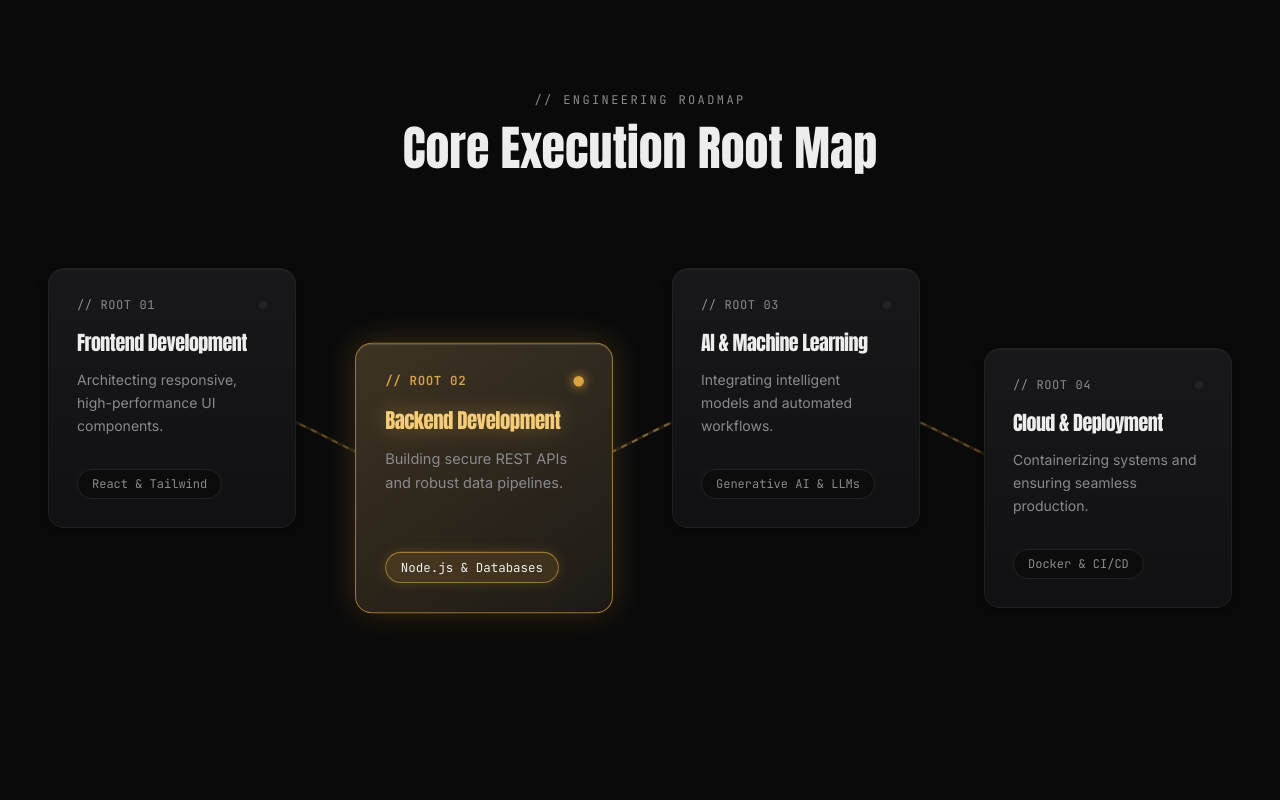
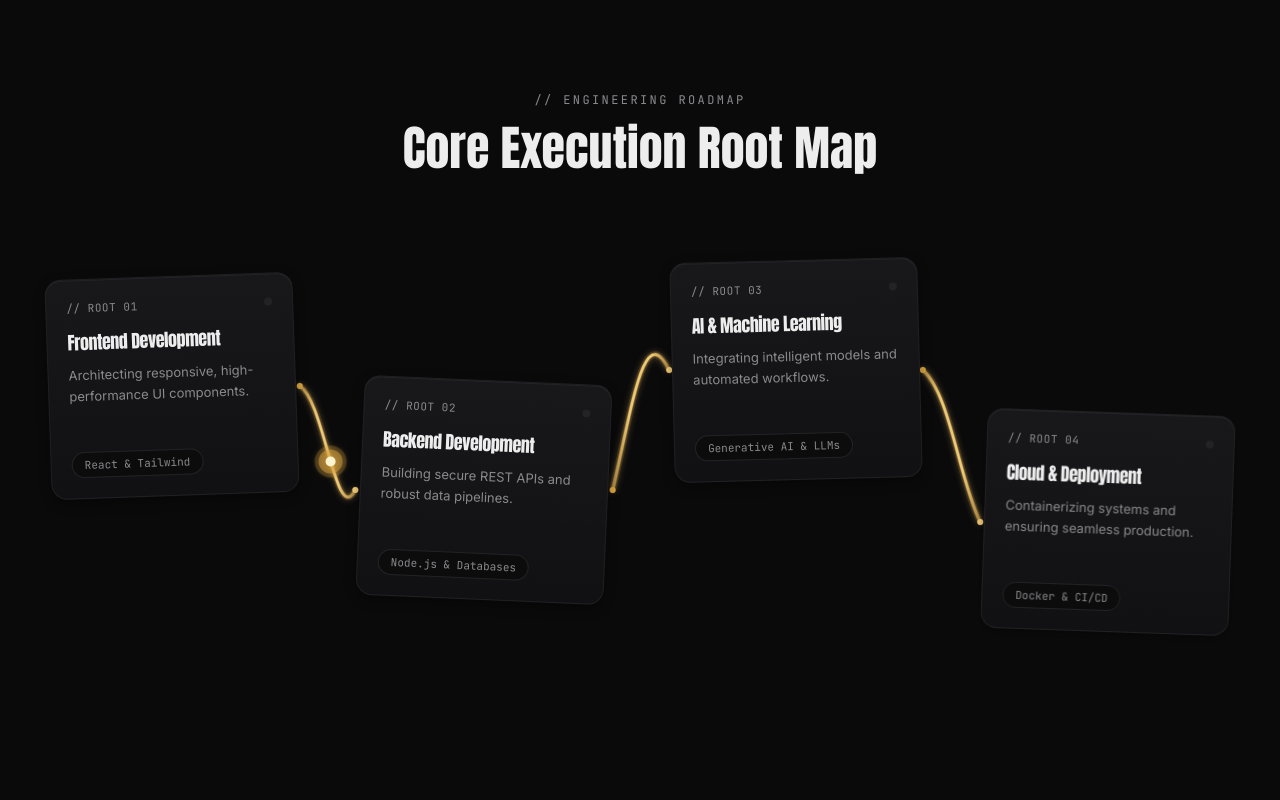
Before and after one commit to vedabrands/portfolio, a Next.js app: page / in a window 1280 px wide. Shown: the part 1820-2620 px from the top of the page. Built offline with nearby package versions, Linux system fonts and the light colour scheme.

Commit message:
feat(roadmap): compact cards with organic hand-drawn wave layout, sweeping solid glow connectors, and ultra-slow dot glide

```diff
--- a/src/components/Roadmap.tsx
+++ b/src/components/Roadmap.tsx
@@ -29,12 +29,43 @@ const roadmapCards = [
   },
 ];
 
+// Imperfect organic vertical offset and subtle tilts matching the hand-drawn flow sketch
+const cardLayout = [
+  {
+    offsetClass: "lg:translate-y-2",
+    rotationClass: "lg:-rotate-2",
+  },
+  {
+    offsetClass: "lg:translate-y-28",
+    rotationClass: "lg:rotate-[2.5deg]",
+  },
+  {
+    offsetClass: "lg:-translate-y-2",
+    rotationClass: "lg:-rotate-[1.5deg]",
+  },
+  {
+    offsetClass: "lg:translate-y-36",
+    rotationClass: "lg:rotate-[2deg]",
+  },
+];
+
+interface Point {
+  x: number;
+  y: number;
+}
+
+interface SegmentData {
+  d: string;
+  start: Point;
+  end: Point;
+}
+
 export default function Roadmap() {
   const containerRef = useRef<HTMLDivElement>(null);
   const cardRefs = useRef<(HTMLDivElement | null)[]>([]);
-  const pathRef = useRef<SVGPathElement>(null);
+  const segRefs = useRef<(SVGPathElement | null)[]>([]);
 
-  const [pathD, setPathD] = useState<string>("");
+  const [segments, setSegments] = useState<SegmentData[]>([]);
   const [dotPos, setDotPos] = useState<{ x: number; y: number; opacity: number }>({
     x: 0,
     y: 0,
@@ -43,30 +74,62 @@ export default function Roadmap() {
   const [activeDotCard, setActiveDotCard] = useState<number | null>(null);
   const [hoveredCard, setHoveredCard] = useState<number | null>(null);
 
-  // Measure card positions and generate the smooth connecting wave path
+  // Measure card boundary points and generate the sweeping curved wave paths
   const updateWavePath = () => {
     if (!containerRef.current) return;
     const containerRect = containerRef.current.getBoundingClientRect();
-    const points: { x: number; y: number }[] = [];
+    const cardBoxes: { lx: number; rx: number; cy: number }[] = [];
 
     cardRefs.current.forEach((card) => {
       if (card) {
         const r = card.getBoundingClientRect();
-        points.push({
-          x: r.left - containerRect.left + r.width / 2,
-          y: r.top - containerRect.top + r.height / 2,
+        cardBoxes.push({
+          lx: r.left - containerRect.left,
+          rx: r.right - containerRect.left,
+          cy: r.top - containerRect.top + r.height / 2,
         });
       }
     });
 
-    if (points.length === 4) {
-      const [p0, p1, p2, p3] = points;
-      const dx01 = p1.x - p0.x;
-      const dx12 = p2.x - p1.x;
-      const dx23 = p3.x - p2.x;
+    if (cardBoxes.length === 4) {
+      const [c0, c1, c2, c3] = cardBoxes;
+      const newSegments: SegmentData[] = [];
 
-      const d = `M ${p0.x} ${p0.y} C ${p0.x + dx01 * 0.5} ${p0.y}, ${p1.x - dx01 * 0.5} ${p1.y}, ${p1.x} ${p1.y} C ${p1.x + dx12 * 0.5} ${p1.y}, ${p2.x - dx12 * 0.5} ${p2.y}, ${p2.x} ${p2.y} C ${p2.x + dx23 * 0.5} ${p2.y}, ${p3.x - dx23 * 0.5} ${p3.y}, ${p3.x} ${p3.y}`;
-      setPathD(d);
+      // Segment 0 -> 1: Card 1 (high) to Card 2 (low) — dips down into a sweeping valley before rising into Card 2
+      const dx01 = c1.lx - c0.rx;
+      const dy01 = c1.cy - c0.cy;
+      const cp0A = { x: c0.rx + dx01 * 0.45, y: c0.cy + dy01 * 0.15 };
+      const cp0B = { x: c1.lx - dx01 * 0.35, y: c1.cy + 38 }; // sweeps into a deep valley trough
+      const d0 = `M ${c0.rx} ${c0.cy} C ${cp0A.x} ${cp0A.y}, ${cp0B.x} ${cp0B.y}, ${c1.lx} ${c1.cy}`;
+      newSegments.push({
+        d: d0,
+        start: { x: c0.rx, y: c0.cy },
+        end: { x: c1.lx, y: c1.cy },
+      });
+
+      // Segment 1 -> 2: Card 2 (low) to Card 3 (high) — crests UP over a high arc before descending into Card 3
+      const dx12 = c2.lx - c1.rx;
+      const cp1A = { x: c1.rx + dx12 * 0.35, y: c1.cy - (c1.cy - c2.cy) * 0.3 - 48 };
+      const cp1B = { x: c2.lx - dx12 * 0.45, y: c2.cy - 52 }; // high crest wave above the cards
+      const d1 = `M ${c1.rx} ${c1.cy} C ${cp1A.x} ${cp1A.y}, ${cp1B.x} ${cp1B.y}, ${c2.lx} ${c2.cy}`;
+      newSegments.push({
+        d: d1,
+        start: { x: c1.rx, y: c1.cy },
+        end: { x: c2.lx, y: c2.cy },
+      });
+
+      // Segment 2 -> 3: Card 3 (high) to Card 4 (lowest) — cascading long graceful S-curve slide
+      const dx23 = c3.lx - c2.rx;
+      const cp2A = { x: c2.rx + dx23 * 0.48, y: c2.cy + 25 };
+      const cp2B = { x: c3.lx - dx23 * 0.38, y: c3.cy - 45 };
+      const d2 = `M ${c2.rx} ${c2.cy} C ${cp2A.x} ${cp2A.y}, ${cp2B.x} ${cp2B.y}, ${c3.lx} ${c3.cy}`;
+      newSegments.push({
+        d: d2,
+        start: { x: c2.rx, y: c2.cy },
+        end: { x: c3.lx, y: c3.cy },
+      });
+
+      setSegments(newSegments);
     }
   };
 
@@ -76,54 +139,88 @@ export default function Roadmap() {
     return () => window.removeEventListener("resize", updateWavePath);
   }, []);
 
-  // Moving dot loop & auto-highlight synchronization (slow, deliberate pace)
+  // Moving dot loop & auto-highlight synchronization (slow, deliberate glide pace)
   useEffect(() => {
     let animId: number;
     let startTime: number | null = null;
-    const DURATION = 18000; // 18s total loop (~5.0s per segment + smooth reset)
-    const TRAVEL_TIME = 15000; // 15s forward travel across the 3 segments
+
+    // Timeline durations:
+    // 8000ms travel per segment = ~8.0s slow glide across each sweeping connector
+    // 1600ms dwell per card = steady arrival activation
+    // Total cycle = 1600 (card 0) + 8000 (seg 0) + 1600 (card 1) + 8000 (seg 1) + 1600 (card 2) + 8000 (seg 2) + 2000 (card 3) + 1400 (fade/reset) = ~32.2s
+    const T_DWELL = 1600;
+    const T_TRAVEL = 8000;
+    const T_FINAL = 2000;
+    const T_FADE = 1400;
+
+    const t0 = 0;
+    const t1 = t0 + T_DWELL; // 1600: start seg 0
+    const t2 = t1 + T_TRAVEL; // 9600: arrive card 1
+    const t3 = t2 + T_DWELL; // 11200: start seg 1
+    const t4 = t3 + T_TRAVEL; // 19200: arrive card 2
+    const t5 = t4 + T_DWELL; // 20800: start seg 2
+    const t6 = t5 + T_TRAVEL; // 28800: arrive card 3
+    const t7 = t6 + T_FINAL; // 30800: start fade out
+    const TOTAL_CYCLE = t7 + T_FADE; // 32200ms
 
     const animate = (timestamp: number) => {
       if (!startTime) startTime = timestamp;
-      const elapsed = (timestamp - startTime) % DURATION;
-      const pathEl = pathRef.current;
+      const elapsed = (timestamp - startTime) % TOTAL_CYCLE;
 
-      if (pathEl && pathEl.getTotalLength) {
-        const totalLen = pathEl.getTotalLength();
-        if (totalLen > 0) {
-          // 0 to 15000ms: travels forward from Card 1 to Card 4 (5.0s per segment)
-          // 15000 to 16500ms: holds at Card 4 & fades out
-          // 16500 to 18000ms: resets and fades in at Card 1
-          if (elapsed < TRAVEL_TIME) {
-            const travelProgress = elapsed / TRAVEL_TIME;
-            const pt = pathEl.getPointAtLength(travelProgress * totalLen);
+      if (segments.length === 3) {
+        if (elapsed < t1) {
+          // Card 0 dwell: dot sits at start of segment 0 (right edge of Card 1)
+          const pt = segments[0].start;
+          setDotPos({ x: pt.x, y: pt.y, opacity: 1 });
+          setActiveDotCard(0);
+        } else if (elapsed < t2) {
+          // Segment 0 travel: Card 1 to Card 2
+          const segEl = segRefs.current[0];
+          if (segEl && segEl.getTotalLength) {
+            const progress = (elapsed - t1) / T_TRAVEL;
+            const pt = segEl.getPointAtLength(progress * segEl.getTotalLength());
             setDotPos({ x: pt.x, y: pt.y, opacity: 1 });
-
-            // Auto-highlight card based on progress
-            if (travelProgress < 0.12) {
-              setActiveDotCard(0);
-            } else if (travelProgress >= 0.28 && travelProgress <= 0.44) {
-              setActiveDotCard(1);
-            } else if (travelProgress >= 0.61 && travelProgress <= 0.77) {
-              setActiveDotCard(2);
-            } else if (travelProgress >= 0.92) {
-              setActiveDotCard(3);
-            } else {
-              setActiveDotCard(null);
-            }
-          } else if (elapsed < 16500) {
-            // Fade out at card 4
-            const pt = pathEl.getPointAtLength(totalLen);
-            const fade = 1 - (elapsed - TRAVEL_TIME) / 1500;
-            setDotPos({ x: pt.x, y: pt.y, opacity: Math.max(0, fade) });
-            setActiveDotCard(3);
-          } else {
-            // Reset to card 1 and fade in
-            const pt = pathEl.getPointAtLength(0);
-            const fadeIn = (elapsed - 16500) / 1500;
-            setDotPos({ x: pt.x, y: pt.y, opacity: Math.min(1, fadeIn) });
-            setActiveDotCard(0);
+            setActiveDotCard(progress > 0.88 ? 1 : null);
           }
+        } else if (elapsed < t3) {
+          // Card 1 dwell: dot sits at end of segment 0 / start of segment 1
+          const pt = segments[0].end;
+          setDotPos({ x: pt.x, y: pt.y, opacity: 1 });
+          setActiveDotCard(1);
+        } else if (elapsed < t4) {
+          // Segment 1 travel: Card 2 to Card 3
+          const segEl = segRefs.current[1];
+          if (segEl && segEl.getTotalLength) {
+            const progress = (elapsed - t3) / T_TRAVEL;
+            const pt = segEl.getPointAtLength(progress * segEl.getTotalLength());
+            setDotPos({ x: pt.x, y: pt.y, opacity: 1 });
+            setActiveDotCard(progress > 0.88 ? 2 : null);
+          }
+        } else if (elapsed < t5) {
+          // Card 2 dwell: dot sits at end of segment 1 / start of segment 2
+          const pt = segments[1].end;
+          setDotPos({ x: pt.x, y: pt.y, opacity: 1 });
+          setActiveDotCard(2);
+        } else if (elapsed < t6) {
+          // Segment 2 travel: Card 3 to Card 4
+          const segEl = segRefs.current[2];
+          if (segEl && segEl.getTotalLength) {
+            const progress = (elapsed - t5) / T_TRAVEL;
+            const pt = segEl.getPointAtLength(progress * segEl.getTotalLength());
+            setDotPos({ x: pt.x, y: pt.y, opacity: 1 });
+            setActiveDotCard(progress > 0.88 ? 3 : null);
+          }
+        } else if (elapsed < t7) {
+          // Card 3 dwell: dot sits at end of segment 2 (entrance of Card 4)
+          const pt = segments[2].end;
+          setDotPos({ x: pt.x, y: pt.y, opacity: 1 });
+          setActiveDotCard(3);
+        } else {
+          // Fade out and cycle back to Card 0
+          const fadeProgress = (elapsed - t7) / T_FADE;
+          const pt = segments[2].end;
+          setDotPos({ x: pt.x, y: pt.y, opacity: Math.max(0, 1 - fadeProgress * 1.8) });
+          setActiveDotCard(3);
         }
       }
 
@@ -132,7 +229,7 @@ export default function Roadmap() {
 
     animId = requestAnimationFrame(animate);
     return () => cancelAnimationFrame(animId);
-  }, []);
+  }, [segments]);
 
   return (
     <section id="roadmap" className="py-20 md:py-32 relative overflow-hidden">
@@ -147,18 +244,31 @@ export default function Roadmap() {
         </div>
 
         {/* Roadmap Staggered Wave Container */}
-        <div ref={containerRef} className="relative pb-16 lg:pb-32">
+        <div ref={containerRef} className="relative pb-24 lg:pb-48">
           {/* Connecting SVG Curved Wave Path & Moving Glowing Dot */}
           <svg
             className="absolute inset-0 w-full h-full pointer-events-none z-0 hidden lg:block overflow-visible"
             aria-hidden="true"
           >
             <defs>
-              <linearGradient id="waveGradient" x1="0%" y1="0%" x2="100%" y2="0%">
-                <stop offset="0%" stopColor="#D9A441" stopOpacity="0.35" />
-                <stop offset="50%" stopColor="#F5CD79" stopOpacity="0.6" />
-                <stop offset="100%" stopColor="#D9A441" stopOpacity="0.35" />
+              {/* Solid Rich Gold/Amber Core Gradient */}
+              <linearGradient id="solidWaveGradient" x1="0%" y1="0%" x2="100%" y2="0%">
+                <stop offset="0%" stopColor="#D9A441" stopOpacity="0.5" />
+                <stop offset="30%" stopColor="#F5CD79" stopOpacity="0.95" />
+                <stop offset="70%" stopColor="#F5CD79" stopOpacity="0.95" />
+                <stop offset="100%" stopColor="#D9A441" stopOpacity="0.5" />
               </linearGradient>
+
+              {/* Soft Luminous Line Blur Filter */}
+              <filter id="lineGlow" x="-30%" y="-30%" width="160%" height="160%">
+                <feGaussianBlur stdDeviation="3.5" result="blur" />
+                <feMerge>
+                  <feMergeNode in="blur" />
+                  <feMergeNode in="SourceGraphic" />
+                </feMerge>
+              </filter>
+
+              {/* Dot Glow Halo Filter */}
               <filter id="dotGlow" x="-50%" y="-50%" width="200%" height="200%">
                 <feGaussianBlur in="SourceGraphic" stdDeviation="4" result="blur" />
                 <feMerge>
@@ -168,43 +278,61 @@ export default function Roadmap() {
               </filter>
             </defs>
 
-            {/* Background dashed guide line */}
-            {pathD && (
-              <>
-                <path
-                  d={pathD}
-                  fill="none"
-                  stroke="rgba(217, 164, 65, 0.15)"
-                  strokeWidth="3"
-                />
-                <path
-                  d={pathD}
-                  fill="none"
-                  stroke="url(#waveGradient)"
-                  strokeWidth="2"
-                  strokeDasharray="6 6"
-                  className="opacity-70"
-                />
-              </>
-            )}
-
-            {/* Hidden path for getPointAtLength measurements */}
-            {pathD && (
+            {/* Hidden paths for getPointAtLength measurements */}
+            {segments.map((seg, sIdx) => (
               <path
-                ref={pathRef}
-                d={pathD}
+                key={`meas-${sIdx}`}
+                ref={(el) => {
+                  segRefs.current[sIdx] = el;
+                }}
+                d={seg.d}
                 fill="none"
                 stroke="transparent"
                 strokeWidth="1"
               />
-            )}
+            ))}
+
+            {/* Solid, Subtly Glowing Wave Connectors (Not Dashed!) */}
+            {segments.map((seg, sIdx) => (
+              <g key={`vis-${sIdx}`}>
+                {/* 1. Deep ambient glow stroke */}
+                <path
+                  d={seg.d}
+                  fill="none"
+                  stroke="rgba(217, 164, 65, 0.16)"
+                  strokeWidth="7"
+                  strokeLinecap="round"
+                />
+                {/* 2. Soft luminous aura */}
+                <path
+                  d={seg.d}
+                  fill="none"
+                  stroke="rgba(245, 205, 121, 0.35)"
+                  strokeWidth="4"
+                  strokeLinecap="round"
+                  filter="url(#lineGlow)"
+                />
+                {/* 3. Solid crisp gold core */}
+                <path
+                  d={seg.d}
+                  fill="none"
+                  stroke="url(#solidWaveGradient)"
+                  strokeWidth="2.5"
+                  strokeLinecap="round"
+                />
+
+                {/* Subtle terminal node anchors where line touches card edges */}
+                <circle cx={seg.start.x} cy={seg.start.y} r="3" fill="#D9A441" />
+                <circle cx={seg.end.x} cy={seg.end.y} r="3" fill="#F5CD79" />
+              </g>
+            ))}
 
             {/* Glowing Traveling Dot */}
             {dotPos.opacity > 0 && (
               <g
                 transform={`translate(${dotPos.x}, ${dotPos.y})`}
                 opacity={dotPos.opacity}
-                className="transition-opacity duration-150"
+                className="transition-opacity duration-200"
               >
                 {/* Large outer pulse halo */}
                 <circle
@@ -224,10 +352,10 @@ export default function Roadmap() {
             )}
           </svg>
 
-          {/* Staggered Wave Grid */}
-          <div className="grid grid-cols-1 sm:grid-cols-2 lg:grid-cols-4 gap-6 md:gap-8 lg:gap-12 xl:gap-16 relative z-10">
+          {/* Staggered "Imperfect" Wave Grid */}
+          <div className="grid grid-cols-1 sm:grid-cols-2 lg:grid-cols-4 gap-8 lg:gap-12 xl:gap-16 relative z-10">
             {roadmapCards.map((card, idx) => {
-              const isEven = idx % 2 === 1; // Cards 1 and 3 (0-indexed) are lower
+              const layout = cardLayout[idx];
               const isActive = hoveredCard === idx || activeDotCard === idx;
 
               return (
@@ -238,11 +366,11 @@ export default function Roadmap() {
                   }}
                   onMouseEnter={() => setHoveredCard(idx)}
                   onMouseLeave={() => setHoveredCard(null)}
-                  className={`group relative bg-gradient-to-b from-[#18181b] to-[#111113] border rounded-2xl p-7 flex flex-col justify-between min-h-[260px] overflow-hidden cursor-pointer transition-all duration-500 ease-out transform ${
-                    isEven ? "lg:translate-y-20" : "lg:translate-y-0"
-                  } ${
+                  className={`group relative bg-gradient-to-b from-[#18181b] to-[#111113] border rounded-2xl p-5 flex flex-col justify-between min-h-[220px] max-w-[270px] w-full mx-auto overflow-hidden cursor-pointer transition-all duration-500 ease-out transform ${
+                    layout.offsetClass
+                  } ${layout.rotationClass} ${
                     isActive
-                      ? "scale-[1.04] z-30 border-accent/70 shadow-[inset_0_1px_1px_rgba(255,255,255,0.15),0_0_32px_rgba(217,164,65,0.25),0_12px_28px_rgba(0,0,0,0.5)]"
+                      ? "scale-[1.05] z-30 border-accent/70 shadow-[inset_0_1px_1px_rgba(255,255,255,0.15),0_0_32px_rgba(217,164,65,0.25),0_12px_28px_rgba(0,0,0,0.5)]"
                       : "border-card-border/80 shadow-[inset_0_1px_1px_rgba(255,255,255,0.06),0_4px_12px_rgba(0,0,0,0.35)]"
                   }`}
                 >
@@ -264,9 +392,9 @@ export default function Roadmap() {
 
                   {/* Card Content (Relative z-10 so text stays super crisp above sweep) */}
                   <div className="relative z-10">
-                    <div className="flex items-center justify-between mb-4">
+                    <div className="flex items-center justify-between mb-3">
                       <p
-                        className={`font-mono text-xs tracking-wider transition-colors duration-300 ${
+                        className={`font-mono text-[11px] tracking-wider transition-colors duration-300 ${
                           isActive ? "text-accent font-semibold" : "text-muted"
                         }`}
                       >
@@ -283,7 +411,7 @@ export default function Roadmap() {
                     </div>
 
                     <h3
-                      className={`font-display text-xl mb-3 tracking-tight transition-all duration-300 ${
+                      className={`font-display text-base sm:text-lg mb-2 tracking-tight transition-all duration-300 ${
                         isActive
                           ? "text-[#F5CD79] drop-shadow-[0_0_10px_rgba(217,164,65,0.4)]"
                           : "text-foreground"
@@ -291,14 +419,14 @@ export default function Roadmap() {
                     >
                       {card.title}
                     </h3>
-                    <p className="text-sm text-muted leading-relaxed">
+                    <p className="text-xs sm:text-[13px] text-muted leading-relaxed">
                       {card.description}
                     </p>
                   </div>
 
-                  <div className="relative z-10 mt-6">
+                  <div className="relative z-10 mt-5">
                     <span
-                      className={`inline-block px-3.5 py-1.5 font-mono text-xs rounded-full border transition-all duration-300 ${
+                      className={`inline-block px-3 py-1 font-mono text-[11px] rounded-full border transition-all duration-300 ${
                         isActive
                           ? "bg-accent/15 border-accent/60 text-[#EDEDED] shadow-[0_0_12px_rgba(217,164,65,0.2)]"
                           : "bg-background/80 border-card-border text-muted"
```
